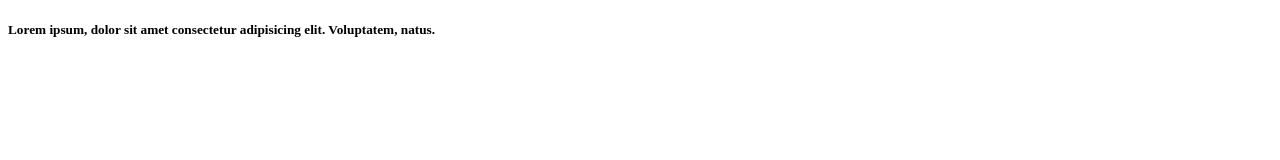
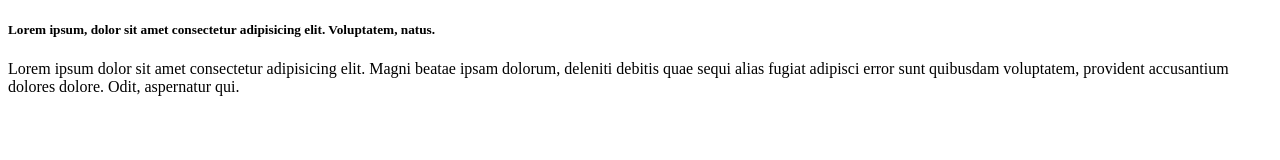
Before and after one commit to StutiPatel99/git-learn, a plain HTML site: page index.html in a window 1280 px wide. Drawn offline with Linux system fonts and the light colour scheme.

Commit message:
add paragraph code

```diff
--- a/index.html
+++ b/index.html
@@ -10,5 +10,11 @@
       Lorem ipsum, dolor sit amet consectetur adipisicing elit. Voluptatem,
       natus.
     </h5>
+    <p>
+      Lorem ipsum dolor sit amet consectetur adipisicing elit. Magni beatae
+      ipsam dolorum, deleniti debitis quae sequi alias fugiat adipisci error
+      sunt quibusdam voluptatem, provident accusantium dolores dolore. Odit,
+      aspernatur qui.
+    </p>
   </body>
 </html>
```
